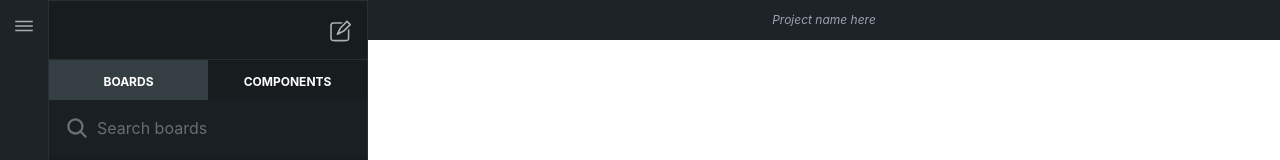
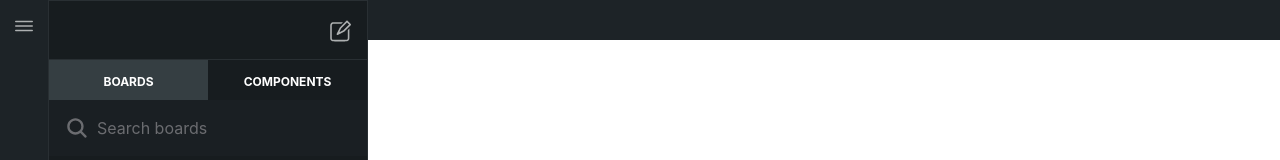
Before and after one commit to joao-miguel8/SuperNotes, a React (Vite) app: page /dashboard in a window 1280 px wide. Shown: the top 160 px of the page. Built offline with nearby package versions, Linux system fonts and the light colour scheme.

Commit message:
- Change currentBoardIndex inital value
- Add currentBoard title input conditional

```diff
--- a/src/pages/Dashboard.tsx
+++ b/src/pages/Dashboard.tsx
@@ -12,7 +12,7 @@ import BoardPreviewTile from "../components/BoardPreviewTile";
 function Dashboard() {
 	const [searchQuery, setSearchQuery] = useState("");
 	const [boards, setBoards] = useState<BoardType[]>([]);
-	const [currentBoardIndex, setCurrentBoardIndex] = useState(0);
+	const [currentBoardIndex, setCurrentBoardIndex] = useState(-1);
 	const [isSideNavClosed, setIsSideNavClosed] = useState(false);
 	const [showAddNewBoardModal, setShowAddNewBoardModal] = useState(false);
 	const [currentPreviewTab, setCurrentPreviewTab] = useState<"Boards" | "Components">("Boards");
@@ -83,7 +83,9 @@ function Dashboard() {
 				<div className="inline-flex flex-col flex-1 h-full overflow-auto">
 					{/* left-side main-content header */}
 					<div className="py-2 h-10 sticky top-0 w-full flex justify-center bg-[#1D2327]">
-						{<input value={boards[currentBoardIndex]?.name} onChange={e => handleUpdateCurrentBoardTitle(e)} type="text" placeholder="Project name here" className="text-12 text-center italic text-[#acadad] focus:outline-dashed outline-[#acadad] bg-transparent" />}
+						{currentBoardIndex !== -1 && (
+							<input value={boards[currentBoardIndex]?.name} onChange={e => handleUpdateCurrentBoardTitle(e)} type="text" placeholder="Project name here" className="text-12 text-center italic text-[#acadad] focus:outline-dashed outline-[#acadad] bg-transparent" />
+						)}
 					</div>
 					{/* left-side main-content */}
 					<div className="w-full flex-1 bg-white"></div>
```
